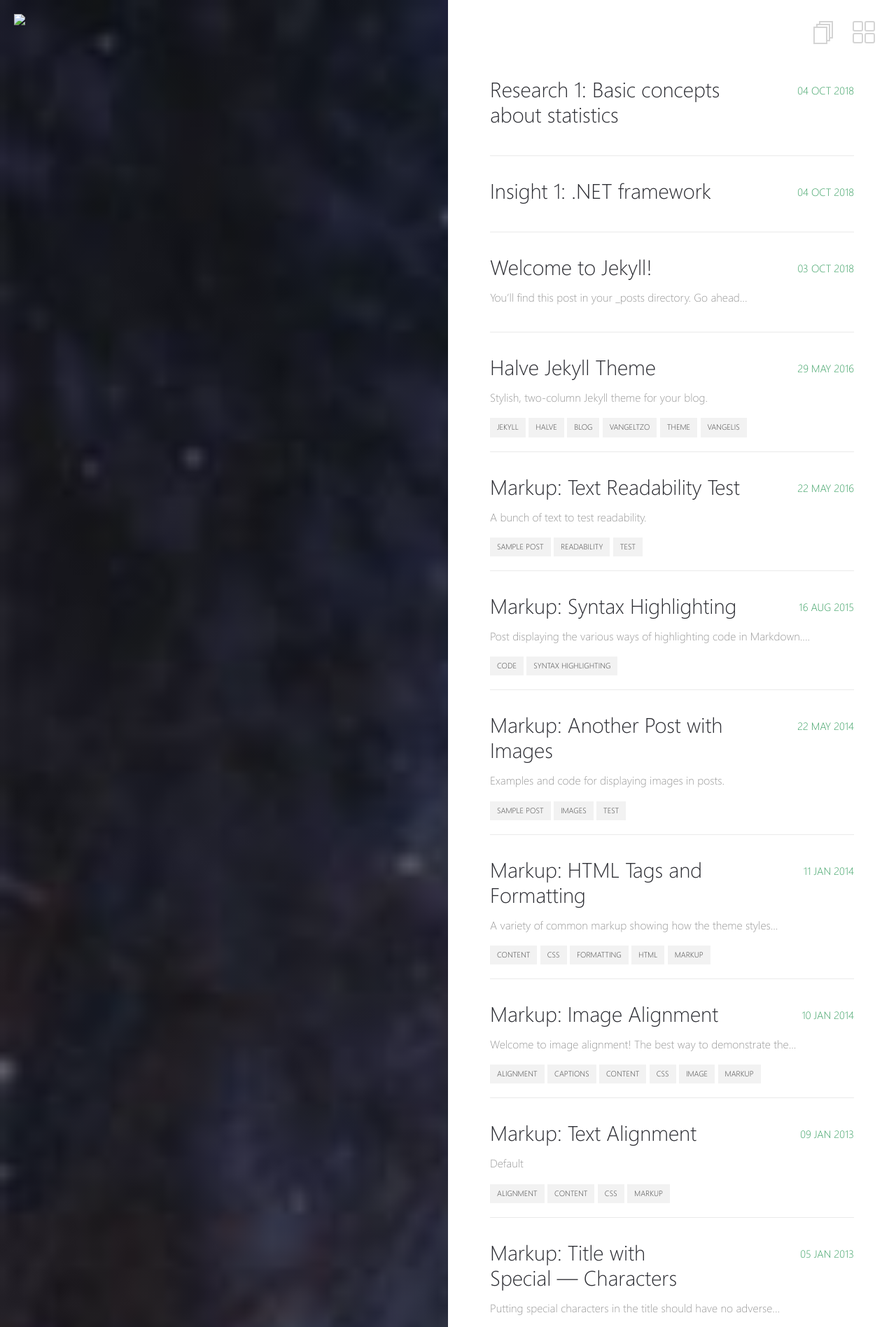
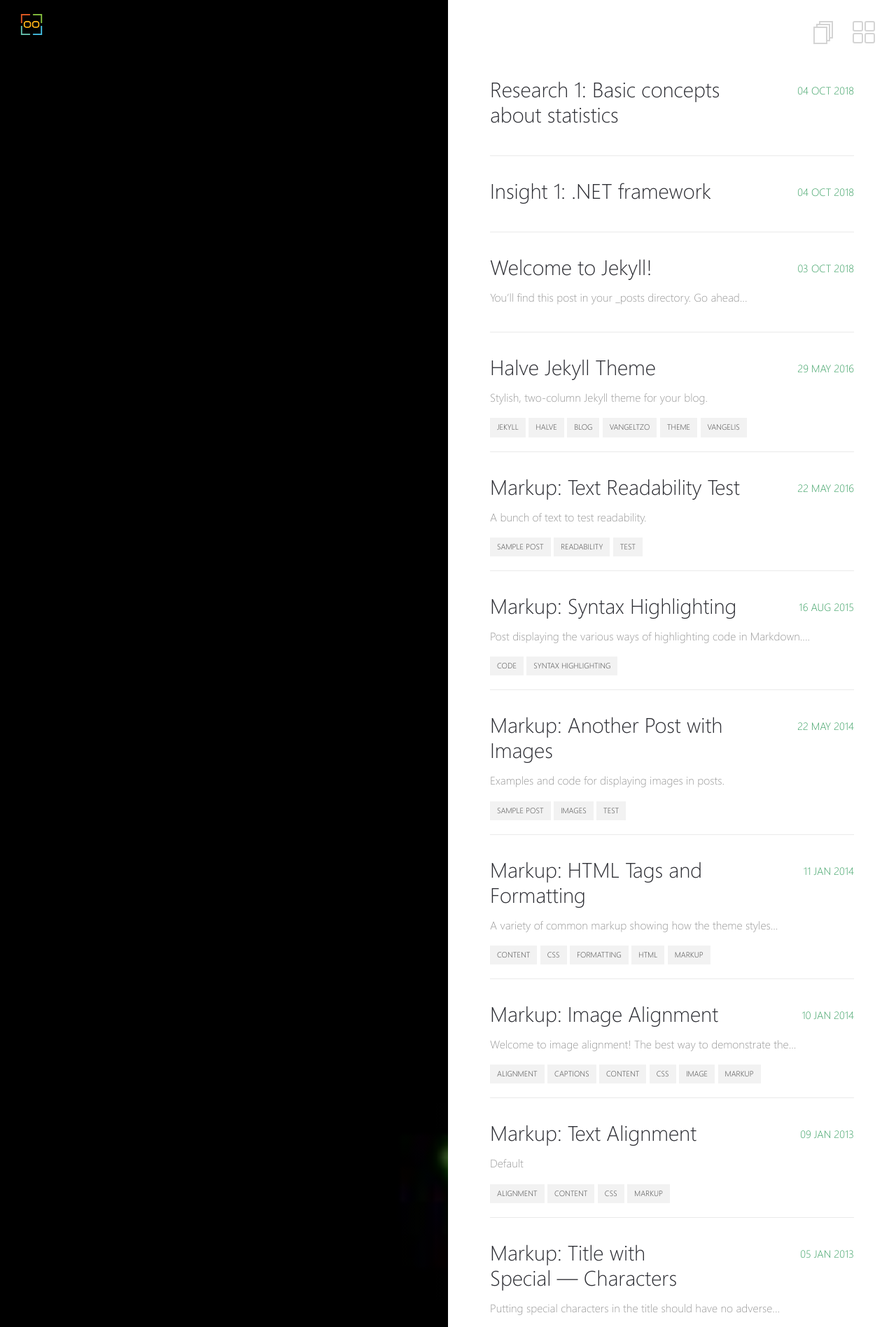
Before and after one commit to Oleguero/oleguero.github.io, a Jekyll site: the page built from _pages/posts.md, in a window 1280 px wide. Shown: the top 1896 px of the page at 70% size. Built offline with Jekyll 4.4.1, drawn with Linux system fonts in a browser that asks for light colours.

Commit message:
aggiunta immagine post list e logo-small

```diff
--- a/_config.yml
+++ b/_config.yml
@@ -8,7 +8,7 @@ locale: en_US
 # Left Block Images
 background:
   homepage: images/matrix-code.jpg                        # this image will be shown on homepage's left block
-  post-list: images/unsplash-image-10.jpg             # this image will be shown on post list page
+  post-list: images/wake_up.jpg             # this image will be shown on post list page
   default-post: images/unsplash-gallery-image-3.jpg   # this image will be shown when post's front matter doesn't specify any image
 
 # Jekyll
```
Also changed, not shown: images/logo-oleg-small.png (added), images/wake_up.jpg (added).
